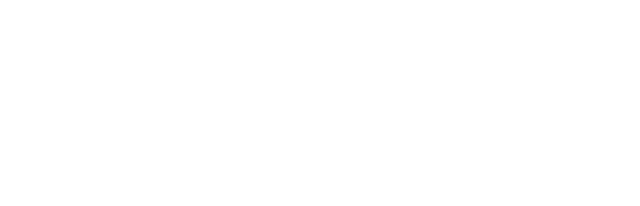
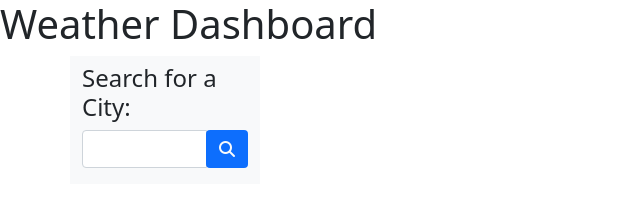
Before and after one commit to ririhailu/check-your-weather-forecast, a plain HTML site: page index.html in a window 1280 px wide. Shown: the whole page, without its empty margins (0-640 px from the left). Drawn offline with nearby package versions, Linux system fonts and the light colour scheme; files that its build step writes are made by us from their sources.

Commit message:
Add search for city under header to index.html.

```diff
--- a/index.html
+++ b/index.html
@@ -14,3 +14,22 @@
   <!--Custom Favicon-->
   <link rel="icon" type="image/x-icon" href="favicon.ico" />
 </head>
+
+<body>
+    <!--Header-->
+    <div class="topnav">
+      <h1>Weather Dashboard</h1>
+    </div>
+
+    </nav>
+    <!--Search for city-->
+    <div class="container">
+      <div class="row">
+        <div class="col-sm-2 bg-light">
+          <h4 class="pt-2">Search for a City:</h4>
+          <div class="input-group mb-3">
+            <input type="text" class="form-control" id="city-search">
+            <div class="input-group-append">
+              <button class=" btn bg-primary text-light" id="city-search-button"><i class="fas fa-search"></i></button>
+            </div>
+          </div>
```
